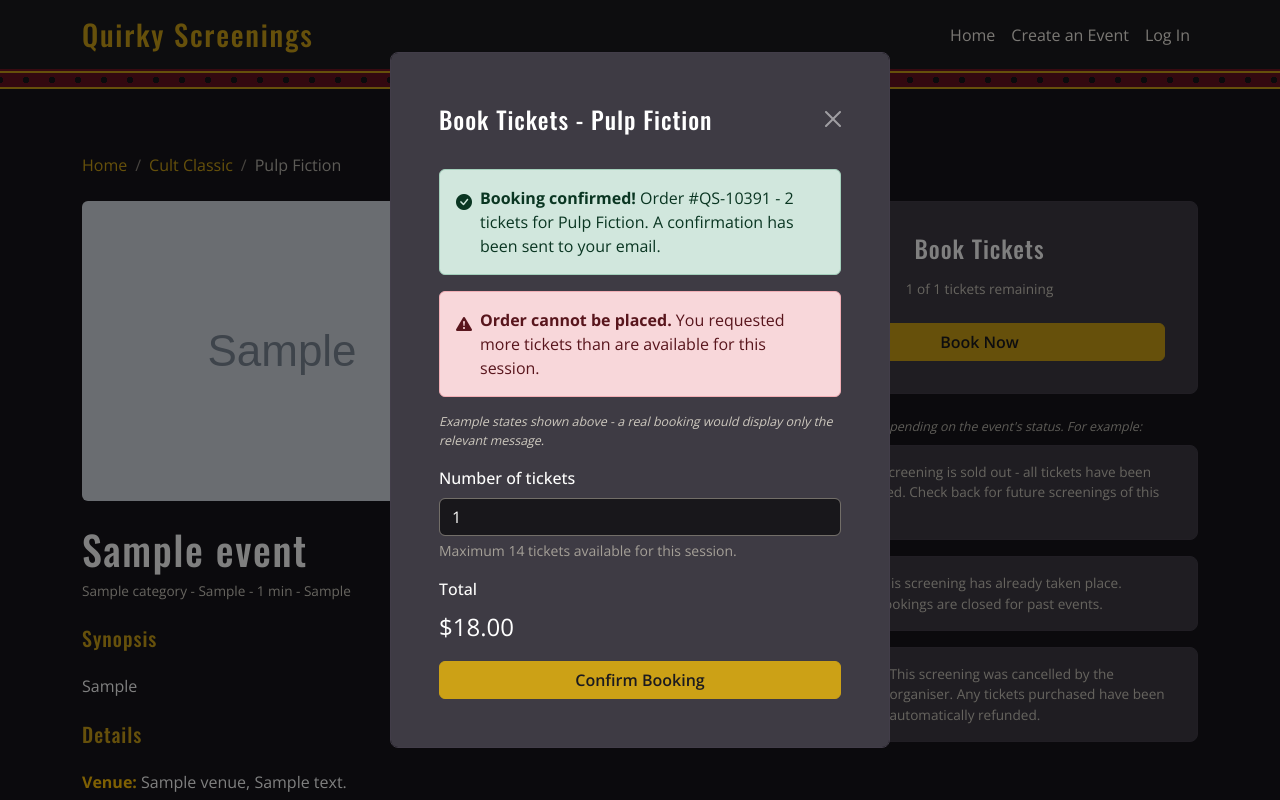
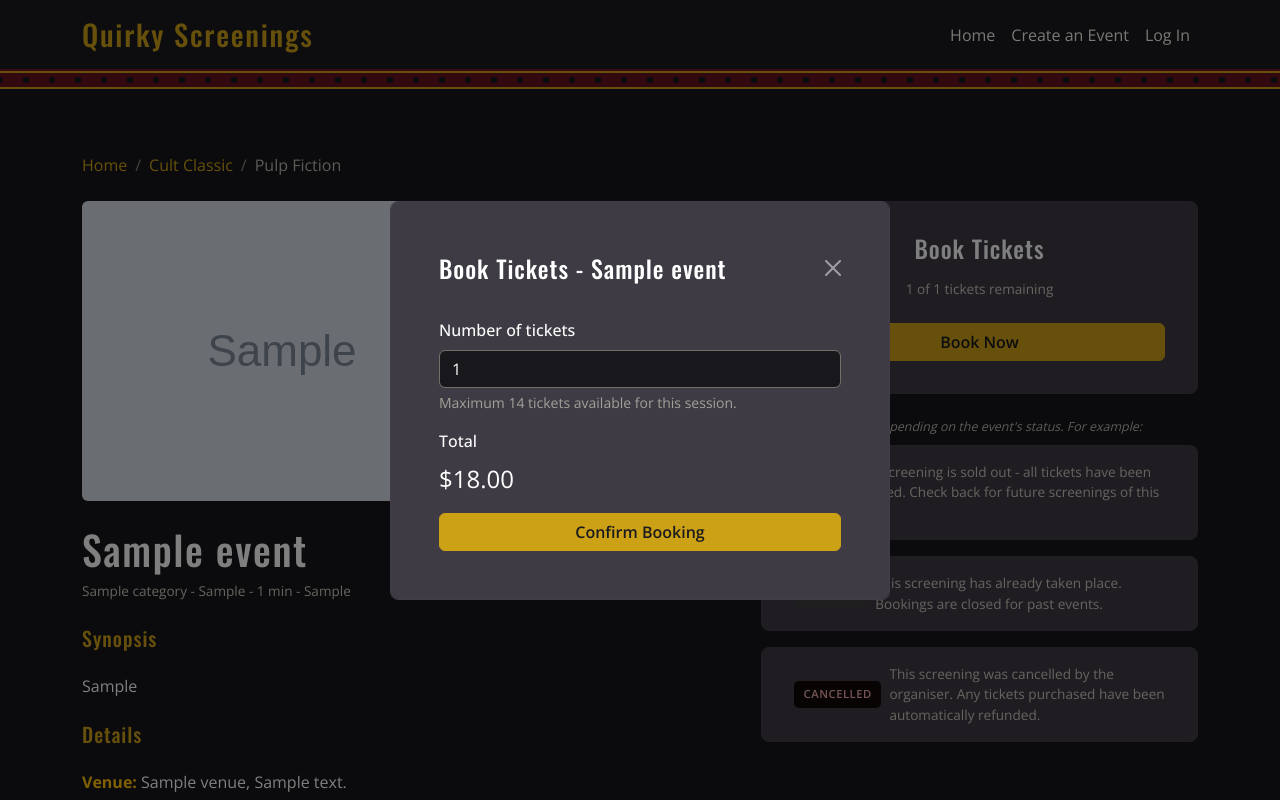
Before and after one commit to n11321814/IAB207-Group36, a Flask app: page /event/1 in a window 1280 px wide, after a click on "Book Now". Run offline with Flask 3, Linux system fonts and the light colour scheme; tables that the repository leaves empty hold one stand-in row (values such as "Sample post"); grey boxes marked "Sample" are stand-in pictures; some libraries are stand-ins or nearby versions.

Commit message:
Fix bookings nav, status badges, organiser display and demo placeholders (#54)
* Fix bookings nav, status badges, organiser display and demo placeholders

* validation error message for event date field

---------

Co-authored-by: Nicholas Quirk <n11321814@qut.edu.au>

```diff
--- a/website/templates/create_event.html
+++ b/website/templates/create_event.html
@@ -56,6 +56,7 @@
         <div class="col-md-4">
           {{ form.event_date.label(class="form-label") }}
           {{ form.event_date(class="form-control") }}
+          {% for error in form.event_date.errors %}<div class="text-danger small">{{ error }}</div>{% endfor %}
         </div>
         <div class="col-md-4">
           {{ form.start_time.label(class="form-label") }}
--- a/website/templates/event_details.html
+++ b/website/templates/event_details.html
@@ -21,7 +21,7 @@
       >
       <div class="d-flex justify-content-between align-items-center mb-2">
         <h1 class="qs-heading mb-0">{{ event.title }}</h1>
-        <span class="qs-badge qs-badge-open">{{ event.status }}</span>
+        <span class="qs-badge qs-badge-{{ event.status|lower|replace(' ', '') }}">{{ event.status }}</span>
       </div>
       <p class="qs-card-meta mb-4">{{ event.category.name }} - {{ event.classification }} - {{ event.runtime }} min {% if event.screening_format %} - {{ event.screening_format }} {% endif %}</p>
 
@@ -33,9 +33,8 @@
         <li class="mb-2"><strong class="text-warning">Venue:</strong> {{ event.venue.name }}, {{ event.venue.address }}</li>
         <li class="mb-2"><strong class="text-warning">Date & Time:</strong> {{ event.event_date }}, {{ event.start_time }} – {{ event.end_time }}</li>
         <li class="mb-2"><strong class="text-warning">Ticket Price:</strong> ${{ "%.2f"|format(event.ticket_price) }}</li>
-        <li class="mb-2"><strong class="text-warning">Acknowledgement of Country:</strong> {{ event.acknowledgement_text }}</li>
-        <!-- TODO: Replace organiser_id with user's username -->
-        <li class="mb-2"><strong class="text-warning">Organised by:</strong> {{ event.organiser_id }}</li>
+        <li class="mb-2"><strong class="text-warning">Acknowledgement of Country:</strong> {% if event.acknowledgement_text %}{{ event.acknowledgement_text }}{% else %}None specified{% endif %}</li>
+        <li class="mb-2"><strong class="text-warning">Organised by:</strong> {{ event.organiser.firstname }} {{ event.organiser.surname }}</li>
       </ul>
 
       <div class="ratio ratio-16x9 mb-4">
@@ -114,11 +113,12 @@
   <div class="modal-dialog modal-dialog-centered">
     <div class="modal-content qs-form-panel">
       <div class="modal-header border-0">
-        <h2 class="modal-title qs-heading h4" id="bookingModalLabel">Book Tickets - Pulp Fiction</h2>
+        <h2 class="modal-title qs-heading h4" id="bookingModalLabel">Book Tickets - {{ event.title }}</h2>
         <button type="button" class="btn-close btn-close-white" data-bs-dismiss="modal" aria-label="Close"></button>
       </div>
       <div class="modal-body">
 
+        {# TODO (Booking role): placeholder alerts from the A1 prototype - remove when the booking flow is wired up
         <div class="alert alert-success d-flex align-items-start gap-2 mb-3" role="alert">
           <i class="bi bi-check-circle-fill mt-1"></i>
           <div>
@@ -133,6 +133,7 @@
           </div>
         </div>
         <p class="qs-card-meta mb-3 qs-text-xs"><em>Example states shown above - a real booking would display only the relevant message.</em></p>
+        #}
 
         <form>
           <div class="mb-3">
```
Also changed, not shown: website/templates/index.html (+3 -5 lines).
